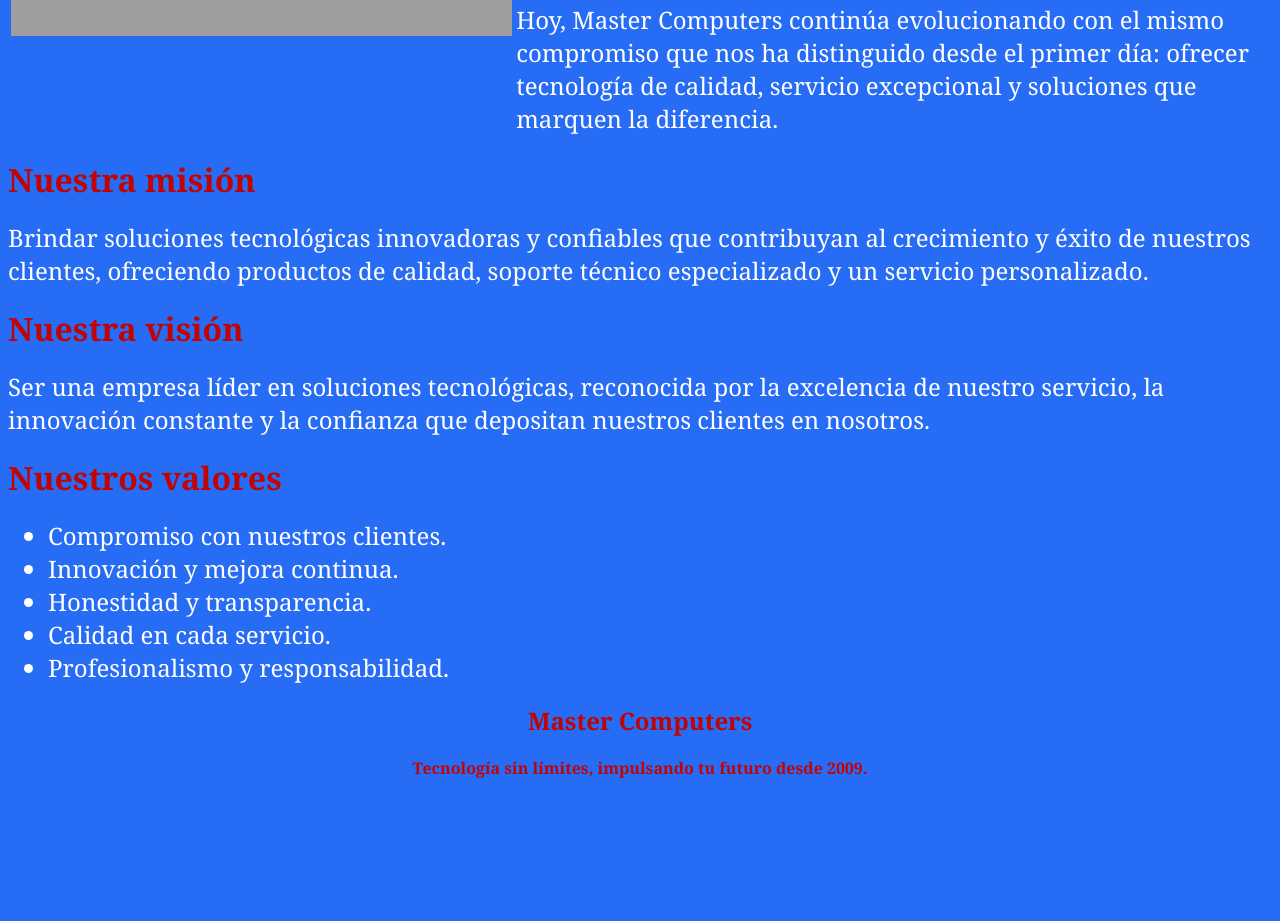
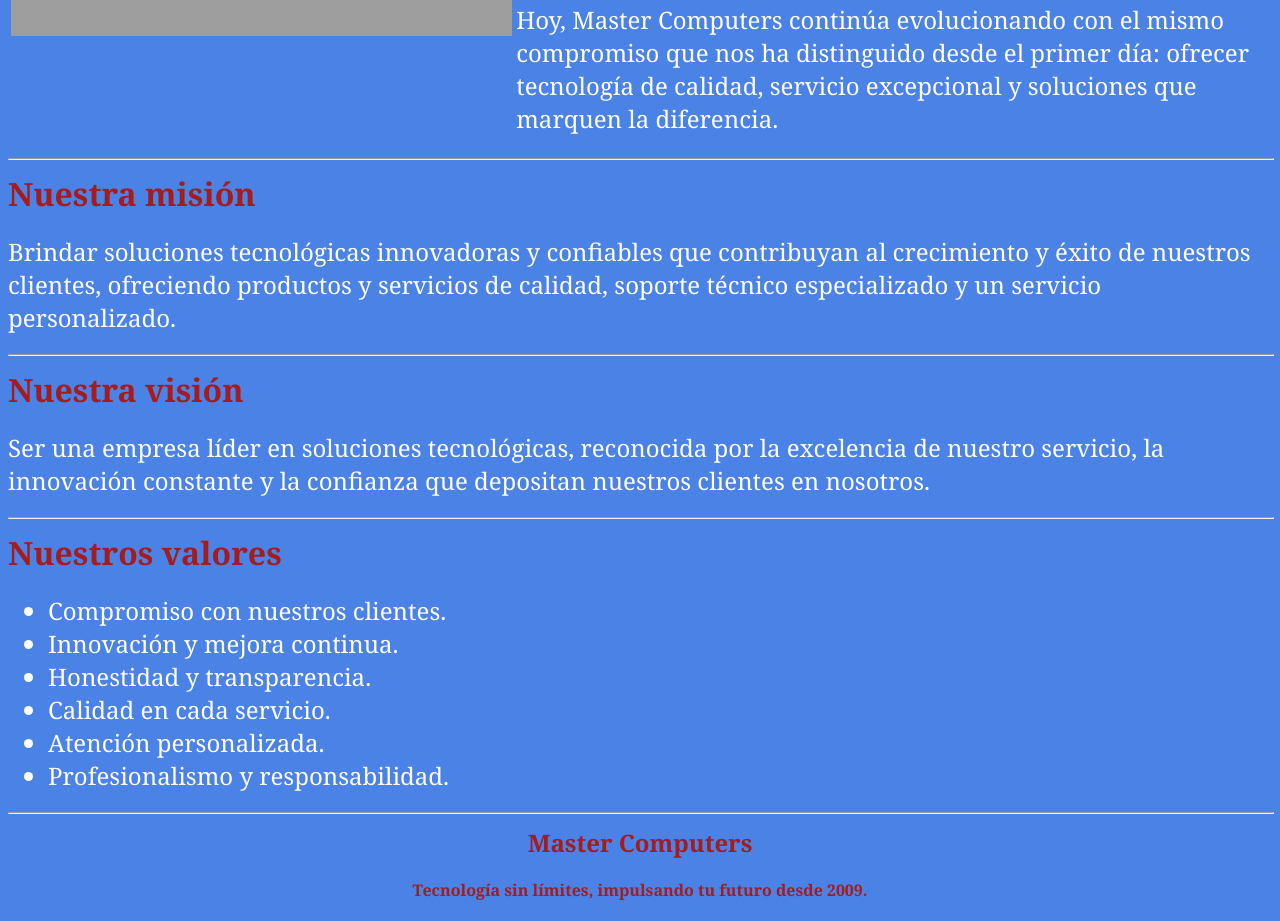
Before and after one commit to pedropablotejeira/WebPages, a plain HTML site: page Pedro.html in a window 1280 px wide. Shown: the part 730-1651 px from the top of the page. Before the commit the page ends 1529 px from the top, so only its background shows below. Drawn offline with Linux system fonts and the light colour scheme; grey boxes are pictures that could not be loaded.

Commit message:
Add files via upload

```diff
--- a/Pedro.html
+++ b/Pedro.html
@@ -1,9 +1,13 @@
 <html>
 <head>
+    <title>Sobre Nosotros - Masters Computer</title>
     <meta charset="UTF-8">
-    <title>Sobre Nosotros - Master Computers</title>
+        <meta name="viewport" content="width=device-width, initial-scale=1.0">
+        <meta name="author" content="Pedro Tejeira">
+        <meta name="description" content="Esta es la pagina Sobre Nosotros de Masters Computer">
+        <meta name="keywords" content="computadoras, tecnologia, reparacion, ventas">
 </head>
-<body bgcolor="#276CF5">
+<body bgcolor="#4B82E6">
     <table width="100%">
         <tr>
             <td align="left" width="25%">
@@ -13,12 +17,12 @@
             </td>
             <td align="Left" width="75%">
                 <h1>
-                    <font face="Georgia" size="7" color="#c20303">
+                    <font face="Georgia" size="7" color="#A61B1B">
                         &nbsp;&nbsp;&nbsp;&nbsp;&nbsp;&nbsp;&nbsp;&nbsp;&nbsp;&nbsp;Sobre Nosotros
                     </font>
                 </h1>
                 <h2>
-                    <font face="Georgia" size="6" color="#c20303">
+                    <font face="Georgia" size="6" color="#A61B1B">
                         Innovando en tecnología desde 2009
                     </font>
                 </h2>
@@ -56,18 +60,20 @@
     </table>
 
     <h2>
-        <font face="Georgia" size="6" color="#c20303">
+        <hr width="100%">
+        <font face="Georgia" size="6" color="#A61B1B">
             Nuestra misión
         </font>
     </h2>
     <p>
         <font face="Georgia" size="5" color="#FFFFFF">
-            Brindar soluciones tecnológicas innovadoras y confiables que contribuyan al crecimiento y éxito de nuestros clientes, ofreciendo productos de calidad, soporte técnico especializado y un servicio personalizado.
+            Brindar soluciones tecnológicas innovadoras y confiables que contribuyan al crecimiento y éxito de nuestros clientes, ofreciendo productos y servicios de calidad, soporte técnico especializado y un servicio personalizado.
         </font>
     </p>
 
     <h2>
-        <font face="Georgia" size="6" color="#c20303">
+        <hr width="100%">
+        <font face="Georgia" size="6" color="#A61B1B">
             Nuestra visión
         </font>
     </h2>
@@ -78,7 +84,8 @@
     </p>
 
     <h2>
-        <font face="Georgia" size="6" color="#c20303">
+        <hr width="100%">
+        <font face="Georgia" size="6" color="#A61B1B">
             Nuestros valores
         </font>
     </h2>
@@ -88,17 +95,19 @@
         <li>Innovación y mejora continua.</li>
         <li>Honestidad y transparencia.</li>
         <li>Calidad en cada servicio.</li>
+        <li>Atención personalizada.</li>
         <li>Profesionalismo y responsabilidad.</li>
         </font>
     </ul>
 
     <h2 align="center">
-        <font face="Georgia" size="5" color="#c20303">
+        <hr width="100%">
+        <font face="Georgia" size="5" color="#A61B1B">
             Master Computers
         </font>
     </h2>
     <h2 align="center">
-        <font face="Georgia" size="3" color="#c20303">
+        <font face="Georgia" size="3" color="#A61B1B">
             Tecnología sin límites, impulsando tu futuro desde 2009.
         </font>
     </h2>
```
Also changed, not shown: index.html (+7 -7 lines).
